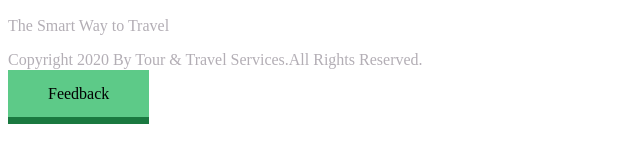
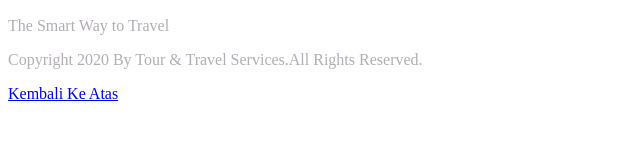
Before and after one commit to messawa49/progate.github.io, a plain HTML site: page index.html in a window 1280 px wide. Shown: the part 139-302 px from the top of the page, without its empty margins (0-640 px from the left). Drawn offline with Linux system fonts and the light colour scheme.

Commit message:
Update index.html

```diff
--- a/index.html
+++ b/index.html
@@ -14,7 +14,7 @@
         <p>The Smart Way to Travel</p>
         <p>Copyright 2020 By Tour & Travel Services.All Rights Reserved.</p>
     </div>
-   <span class="btn message">Feedback</span>
+    <a href="#header">Kembali Ke Atas</a>
   </footer>
   </body>
 </html>
```
